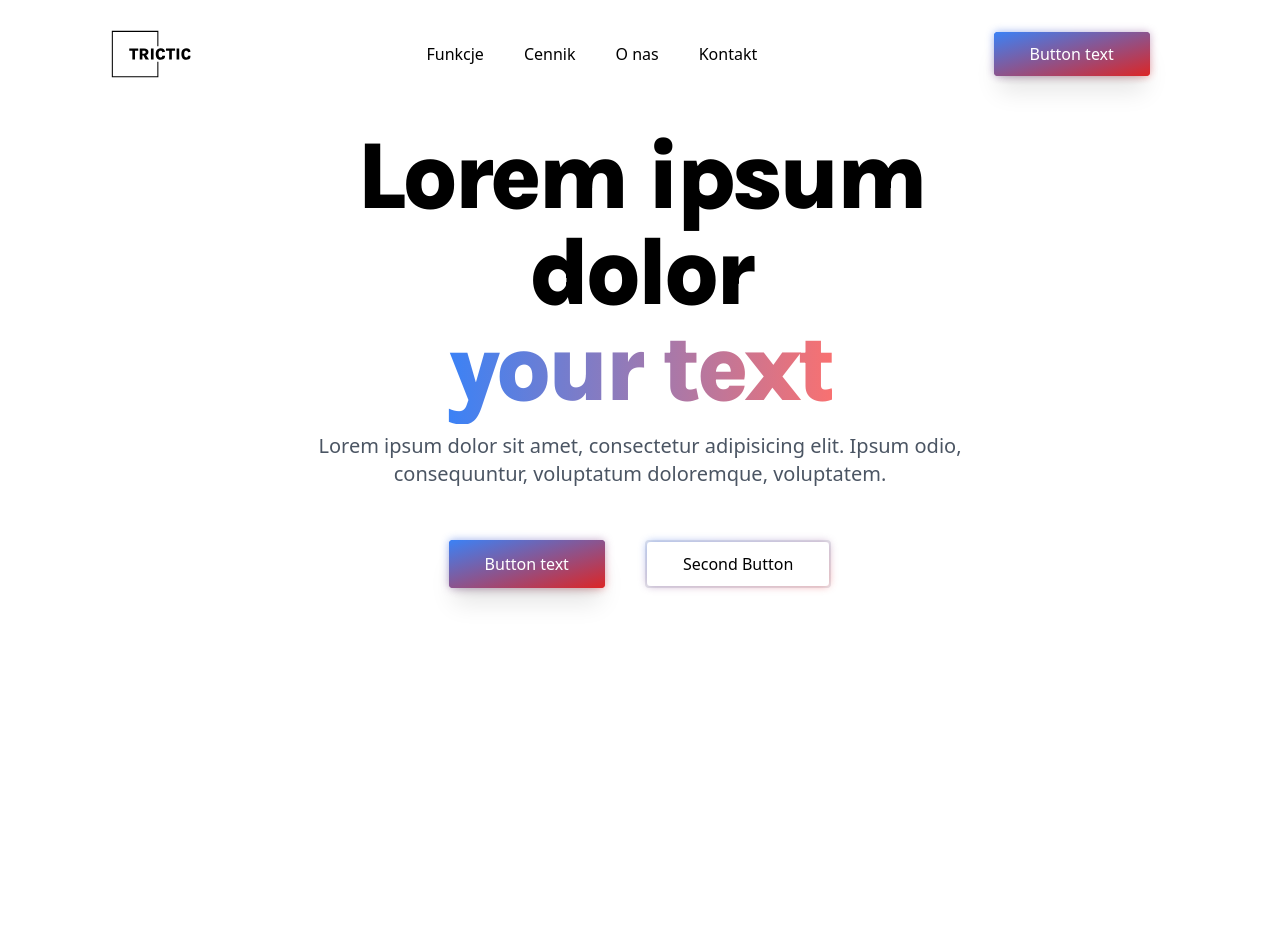
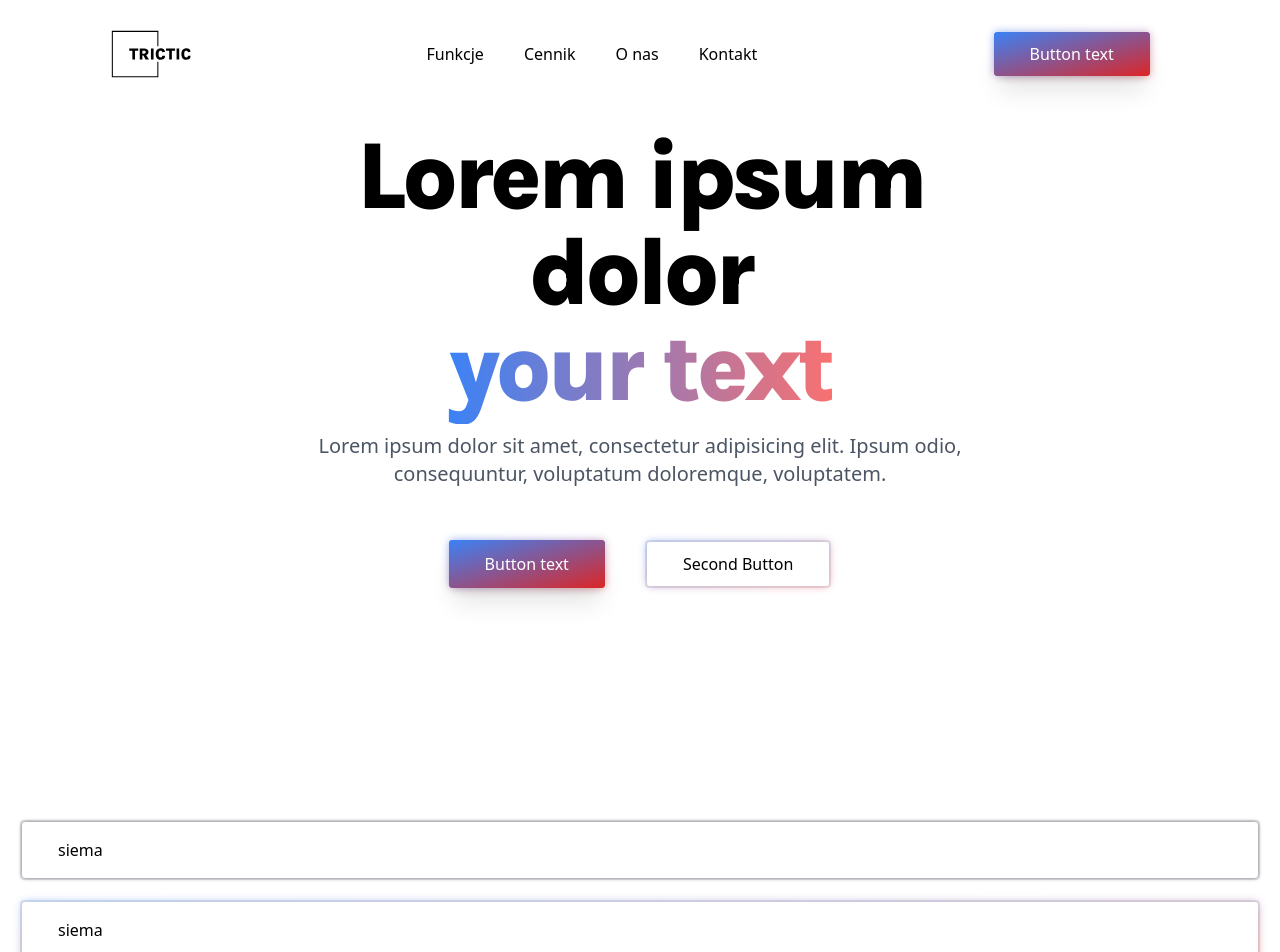
Before and after one commit to ssynowiec/trictic, a Next.js app: page / in a window 1280 px wide. Shown: the top 952 px of the page. Before the commit the page ends 800 px from the top, so only its background shows below. Built offline with nearby package versions, Linux system fonts and the light colour scheme.

Commit message:
Card component

```diff
--- /dev/null
+++ b/src/components/card/card.tsx
@@ -0,0 +1,34 @@
+import { ReactNode } from 'react';
+import clsx from 'clsx';
+
+type CardTag = keyof Pick<JSX.IntrinsicElements, 'div' | 'section'>;
+
+type CardProps = {
+	tag?: CardTag;
+	style?: 'default' | 'special';
+	className?: string;
+	children: ReactNode;
+};
+
+export const Card = ({
+	tag: Tag = 'div',
+	style,
+	className,
+	children,
+}: CardProps) => {
+	return (
+		<Tag className="group relative m-5 rounded border-2 px-5 py-4 font-medium text-black">
+			<span
+				className={clsx(
+					'absolute top-0 left-0 h-full w-full rounded opacity-50 filter transition-all duration-200 ease-out',
+					style === 'special'
+						? 'bg-gradient-to-br from-blue-500 to-red-600 blur-sm'
+						: 'bg-black blur-xs',
+					className,
+				)}
+			></span>
+			<span className="absolute top-0 left-0 h-full w-full rounded bg-white"></span>
+			<span className="relative px-4">{children}</span>
+		</Tag>
+	);
+};
--- a/src/pages/index.tsx
+++ b/src/pages/index.tsx
@@ -1,9 +1,16 @@
 import { MainLayout } from 'components/layouts/mainLayout';
 import { NextPageWithLayout } from './_app';
 import { Hero } from 'components/hero/hero';
+import { Card } from 'components/card/card';
 
 const Home: NextPageWithLayout = () => {
-	return <Hero />;
+	return (
+		<>
+			<Hero />
+			<Card>siema</Card>
+			<Card style="special">siema</Card>
+		</>
+	);
 };
 
 Home.getLayout = function getLayout(page) {
--- a/tailwind.config.js
+++ b/tailwind.config.js
@@ -2,7 +2,11 @@
 module.exports = {
 	content: ['./src/**/*.{js,ts,jsx,tsx}'],
 	theme: {
-		extend: {},
+		extend: {
+			blur: {
+				xs: '2px',
+			},
+		},
 	},
 	plugins: [],
 };
```
Also changed, not shown: public/dashboard.png (added), 1 other file (tests, documents, lock files or other folders).
